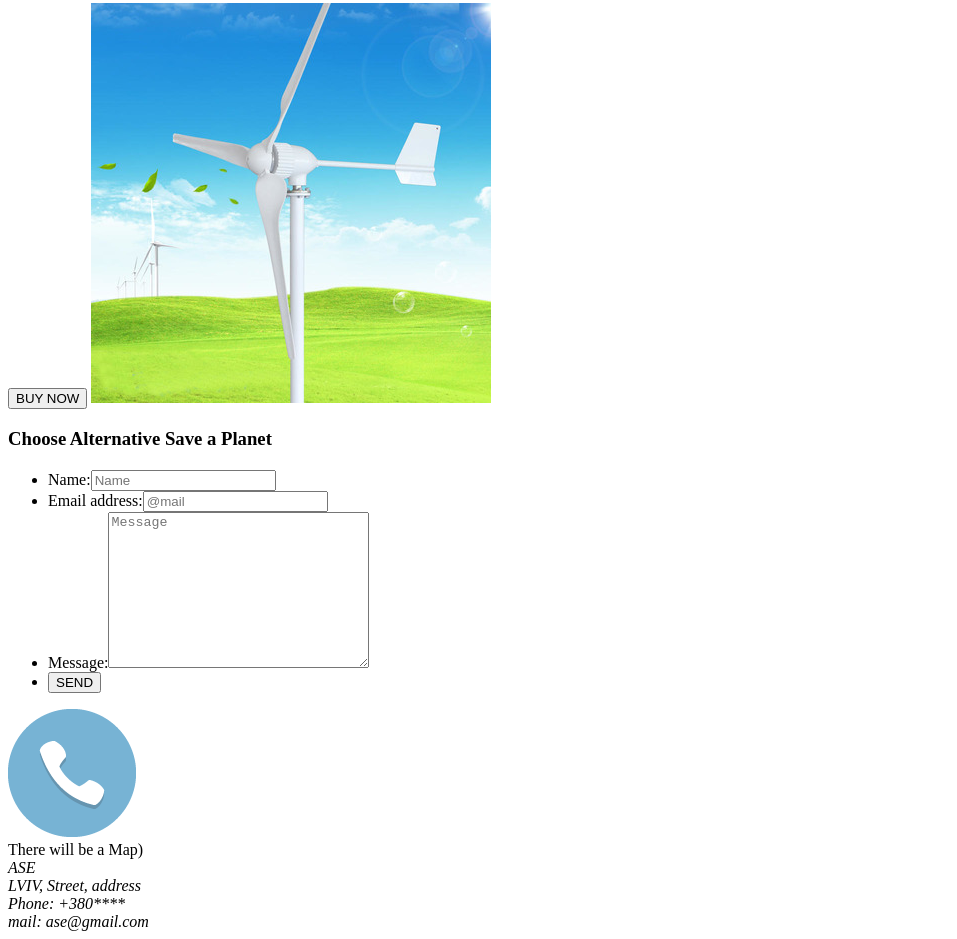
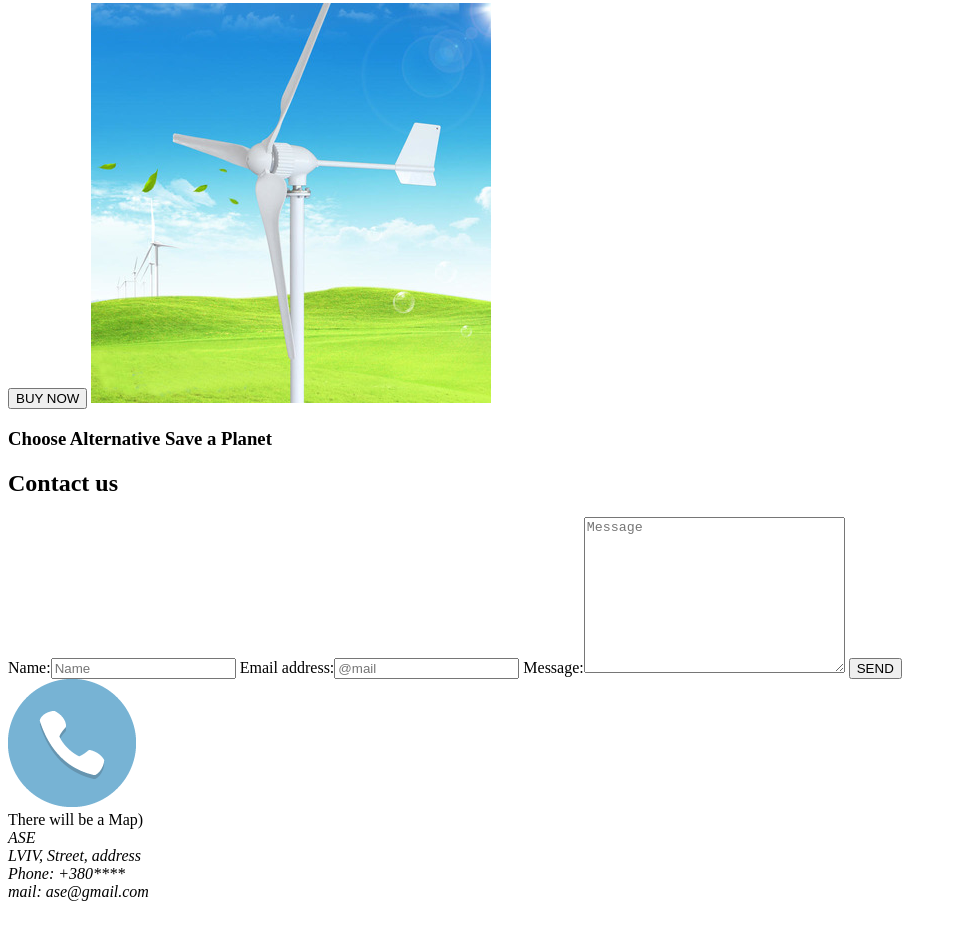
Before and after one commit to IgorPinkovskyi/MyOwnProject-461, a plain HTML site: page index.html in a window 1280 px wide. Shown: the part 5040-5979 px from the top of the page, without its empty margins (0-957 px from the left). After the commit the page ends 5949 px from the top, so only its background shows below. Drawn offline with Linux system fonts and the light colour scheme.

Commit message:
fixed and formatted

```diff
--- a/index.html
+++ b/index.html
@@ -1,12 +1,14 @@
 <!DOCTYPE html>
 <html lang="en">
+
 <head>
 	<meta charset="UTF-8">
 	<meta name="viewport" content="width=device-width, initial-scale=1.0">
 	<meta http-equiv="X-UA-Compatible" content="ie=edge">
 	<title>Home</title>
-    <link rel="shortcut icon" href="img/logo-icon.PNG" type="image/x-icon">
+	<link rel="shortcut icon" href="img/logo-icon.png" type="image/x-icon">
 </head>
+
 <body>
 	<header>
 		<nav>
@@ -33,29 +35,38 @@
 			<img src="img/alternative-energy-sources.jpg" alt="picture wind turbines solar panels family look in the future">
 			<p class="text-content"> Alternative energy encompasses all those things that do not consume fossil fuel.
 				They are widely available and environment friendly. They cause little or almost no pollution.
-            There have been several alternative energy projects running in various countries to reduce our dependence on traditional fossil fuels.
-            There are many impressive options that you can take into consideration such as solar tankless water heater reviews.
+				There have been several alternative energy projects running in various countries to reduce our
+				dependence on traditional fossil fuels.
+				There are many impressive options that you can take into consideration such as solar tankless water
+				heater reviews.
 				Here in you will learn more about alternative energy sources that you can take into consideration.
 			</p>
 		</section>
 		<section>
 			<img src="img/clouds-sky-solar-panels.jpg" alt="clouds sky solar panels">
 			<h2>Solar Energy</h2>
-            <p class="text-content"> Solar is the first energy source in the world. It was in use much earlier before humans even learn how to light a fire.
+			<p class="text-content"> Solar is the first energy source in the world. It was in use much earlier before
+				humans even learn how to light a fire.
 				Many living things are dependent on solar energy from plants, aquatic life and the animals.
 				The solar is mostly used in generating light and heat.
-               The solar energy coming down to the planet is affected by the orbital path of the sun and its variations within the galaxy.
+				The solar energy coming down to the planet is affected by the orbital path of the sun and its variations
+				within the galaxy.
 				In addition, it is affected by activity taking place in space and on the sun.
-               It was this energy that is believed to have been responsible for the breaking of iceduring the ice age, which creates the separation of lands and sea.
+				It was this energy that is believed to have been responsible for the breaking of iceduring the ice age,
+				which creates the separation of lands and sea.
 			</p>
 		</section>
 		<section>
 			<h2>Wind Energy</h2>
 			<img src="img/green-field-wind-turbines.jpg" alt="green field wind turbines">
-          <p class="text-content">This is one of the energy sources that have been in use for a very long time and for centuries.
-          It was used in powering sailing ships, which made it possible for explorers to sail around their trade routes in distant lands.
-          A single windmill can power the crop irrigation, and the family energy needs, water pumping and electric lights.
-          However, in the present time there are several windmills that are used to generate required energy mostly for industrial uses.
+			<p class="text-content">This is one of the energy sources that have been in use for a very long time and for
+				centuries.
+				It was used in powering sailing ships, which made it possible for explorers to sail around their trade
+				routes in distant lands.
+				A single windmill can power the crop irrigation, and the family energy needs, water pumping and electric
+				lights.
+				However, in the present time there are several windmills that are used to generate required energy
+				mostly for industrial uses.
 				Many of the wind turbines can capture much power all at once before feeding it to the power grid.
 				This is commonly know as wind farms and has been in use for many years all round the world.
 				It is only the United States that is going slow in terms of accepting this alternative energy source.
@@ -80,14 +91,12 @@
 		</section>
 		<h3>Choose Alternative Save a Planet</h3>
 		<section id="contact">
-      <h2></h2>
+			<h2>Contact us</h2>
 			<form action="https://formspree.io/xkngowpv" method="POST" id="form-contact">
-            <ul>
-                <li><label for="name">Name:<input type="text" name="name" id="name" placeholder="Name" required></label></li>
-                <li><label for="email">Email address:<input type="email" name="email" id="email" placeholder="@mail" required></label></li>
-                <li><label for="message">Message:<textarea name="message" id="message" placeholder="Message" cols="30" rows="10"></textarea></label></li>
-                <li><input type="submit" value="SEND"></li>
-            </ul>
+				<label for="name">Name:<input type="text" name="name" id="name" placeholder="Name" required></label>
+				<label for="email">Email address:<input type="email" name="email" id="email" placeholder="@mail" required></label>
+				<label for="message">Message:<textarea name="message" id="message" placeholder="Message" cols="30" rows="10"></textarea></label>
+				<input type="submit" value="SEND">
 			</form>
 				<div id="call-back"><img src="img/phone.png" alt="phone"></div>
 		</section>
@@ -101,4 +110,5 @@
         </address>
 		</footer>
 </body>
+
 </html>
```
Also changed, not shown: contact.html (+10 -8 lines), news.html (+18 -8 lines), products.html (+4 -1 lines), img/logo-icon.png (renamed from img/logo-icon.PNG). Lines whose indentation alone changed are shown as unchanged.
